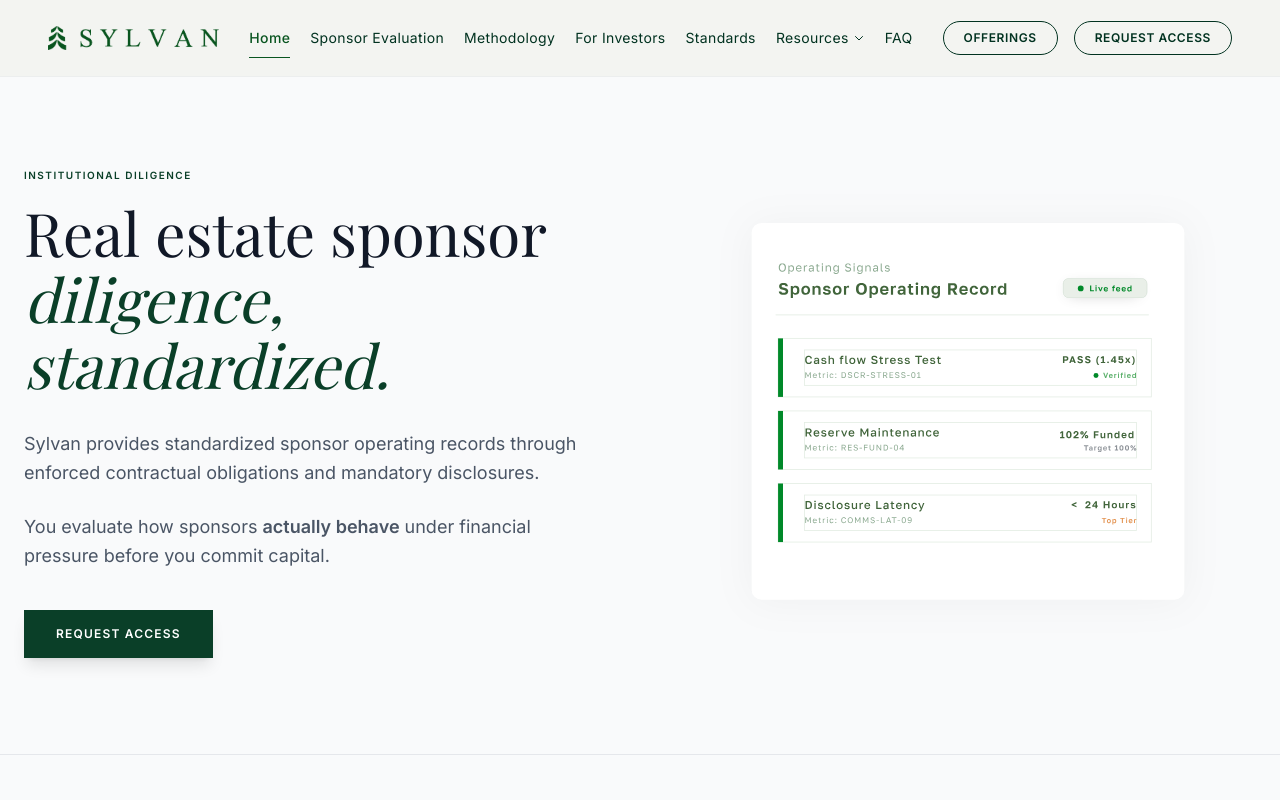
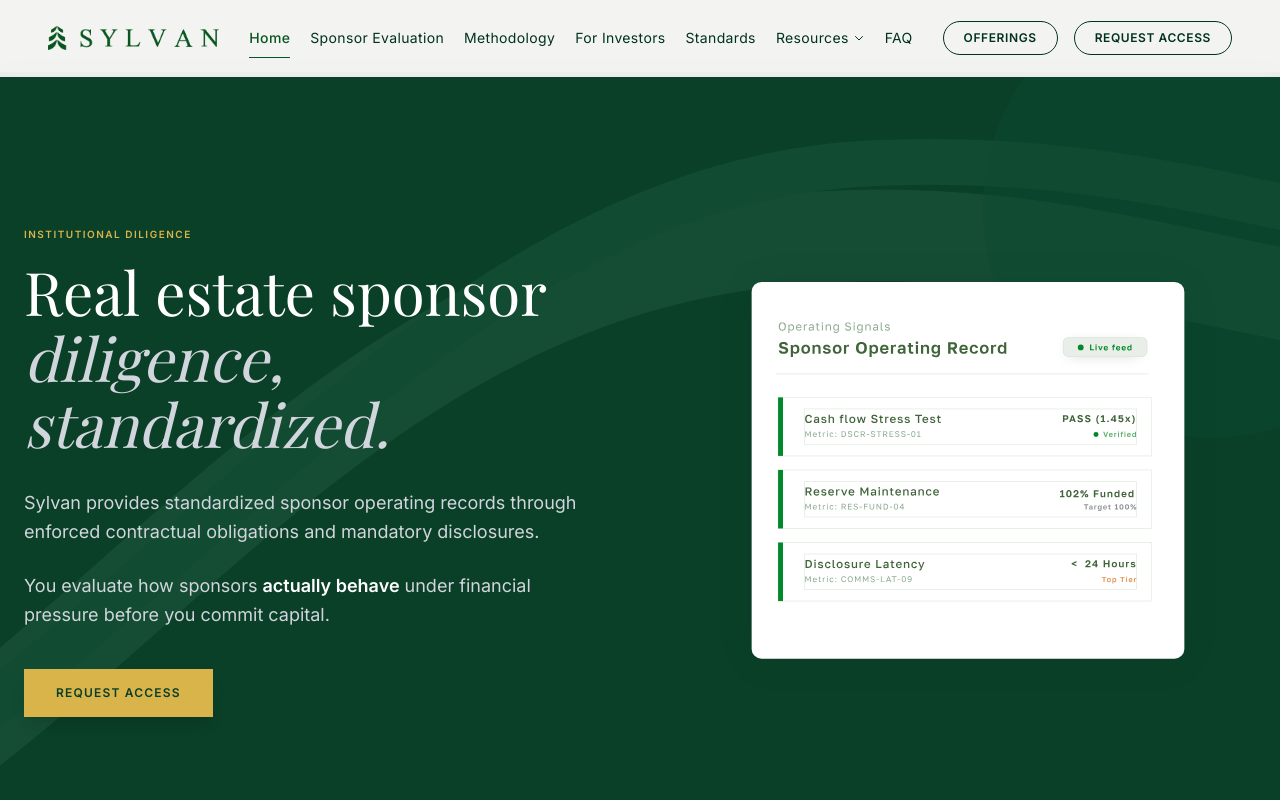
Before and after one commit to Glynac-AI/Sylvian-website, a Next.js app: page / in a window 1280 px wide. Shown: the top 800 px of the page. Built offline with nearby package versions, Linux system fonts and the light colour scheme.

Commit message:
Updated Navigation and home page

```diff
--- a/components/home/Hero.tsx
+++ b/components/home/Hero.tsx
@@ -7,27 +7,40 @@ import RequestAccessButton from '@/components/RequestAccessButton'
 
 export default function Hero() {
     return (
-        <section className="max-w-7xl mx-auto px-6 py-24 grid lg:grid-cols-2 gap-20 items-center border-b border-[#E5E7EB]">
+        <section className="bg-[#0A3F28] text-white relative overflow-hidden min-h-screen">
+            {/* Layered flowing shapes */}
+            <div className="absolute inset-0 opacity-[0.07]">
+                <svg width="100%" height="100%" viewBox="0 0 1400 700" preserveAspectRatio="xMidYMid slice">
+                    {/* Large sweeping curve from bottom-left */}
+                    <path d="M-100,700 C200,600 400,200 800,150 C1100,110 1300,250 1500,200" fill="none" stroke="#A7F3D0" strokeWidth="80" />
+                    {/* Secondary curve */}
+                    <path d="M-100,700 C250,550 500,100 900,80 C1200,65 1350,180 1500,120" fill="none" stroke="#6EE7B7" strokeWidth="40" />
+                    {/* Accent circle glow — top right */}
+                    <circle cx="1200" cy="120" r="200" fill="#34D399" opacity="0.5" />
+                </svg>
+            </div>
+
+            <div className="max-w-7xl mx-auto px-6 py-24 grid lg:grid-cols-2 gap-20 items-center relative z-10 min-h-screen">
                 <motion.div
                     className="fade-in"
                     initial={{ opacity: 0, y: 10 }}
                     animate={{ opacity: 1, y: 0 }}
                     transition={{ duration: 0.8, ease: 'easeOut' }}
                 >
-                <span className="text-[#0A3F28] font-bold text-[10px] uppercase tracking-[0.15em] mb-4 block">
+                    <span className="text-[#D9B44A] font-bold text-[10px] uppercase tracking-[0.15em] mb-4 block">
                         Institutional Diligence
                     </span>
-                <h1 className="text-5xl lg:text-6xl font-serif text-[#111827] leading-[1.1] mb-8">
+                    <h1 className="text-5xl lg:text-6xl font-serif leading-[1.1] mb-8">
                         Real estate sponsor <br />
-                    <span className="italic text-[#0A3F28]">diligence, standardized.</span>
+                        <span className="italic text-gray-300">diligence, standardized.</span>
                     </h1>
-                <p className="text-lg text-gray-600 leading-relaxed mb-6">
+                    <p className="text-lg text-gray-300 leading-relaxed mb-6">
                         Sylvan provides standardized sponsor operating records through enforced contractual obligations and mandatory disclosures.
                     </p>
-                <p className="text-lg text-gray-600 leading-relaxed mb-10">
-                    You evaluate how sponsors <strong>actually behave</strong> under financial pressure before you commit capital.
+                    <p className="text-lg text-gray-300 leading-relaxed mb-10">
+                        You evaluate how sponsors <strong className="text-white">actually behave</strong> under financial pressure before you commit capital.
                     </p>
-                <RequestAccessButton className="bg-[#0A3F28] text-white px-8 py-4 text-xs font-bold tracking-widest uppercase hover:bg-[#145A3C] transition shadow-lg">
+                    <RequestAccessButton className="bg-[#D9B44A] text-[#0A3F28] px-8 py-4 text-xs font-bold tracking-widest uppercase hover:bg-[#C4A243] transition shadow-lg">
                         Request Access
                     </RequestAccessButton>
                 </motion.div>
@@ -49,6 +62,7 @@ export default function Hero() {
                         />
                     </div>
                 </motion.div>
+            </div>
         </section>
     )
 }
--- a/components/layout/Navigation.tsx
+++ b/components/layout/Navigation.tsx
@@ -4,7 +4,7 @@
 import Link from 'next/link'
 import Image from 'next/image'
 import { usePathname } from 'next/navigation'
-import { useState } from 'react'
+import { useState, useRef, useEffect, useCallback } from 'react'
 import { motion, AnimatePresence } from 'framer-motion'
 import RequestAccessButton from '@/components/RequestAccessButton'
 
@@ -13,6 +13,20 @@ export default function Navigation() {
     const [mobileOpen, setMobileOpen] = useState(false)
     const [hoveredLink, setHoveredLink] = useState<string | null>(null)
     const [resourcesOpen, setResourcesOpen] = useState(false)
+    const [resourcesLeft, setResourcesLeft] = useState(0)
+    const resourcesRef = useRef<HTMLDivElement>(null)
+
+    const updateResourcesLeft = useCallback(() => {
+        if (resourcesRef.current) {
+            setResourcesLeft(resourcesRef.current.offsetLeft)
+        }
+    }, [])
+
+    useEffect(() => {
+        updateResourcesLeft()
+        window.addEventListener('resize', updateResourcesLeft)
+        return () => window.removeEventListener('resize', updateResourcesLeft)
+    }, [updateResourcesLeft])
 
     const navLinksBeforeResources = [
         { label: 'Home', href: '/' },
@@ -36,11 +50,13 @@ export default function Navigation() {
     return (
         <>
             <motion.nav
-                className="w-full py-4 md:py-5 px-4 md:px-8 lg:px-12 flex justify-between items-center fixed top-0 left-0 right-0 bg-[#F3F4F1]/95 backdrop-blur-md z-50 border-b border-gray-200/50"
+                className="w-full fixed top-0 left-0 right-0 bg-[#F3F4F1]/95 backdrop-blur-md z-50 border-b border-gray-200/50"
                 initial={{ y: -100 }}
                 animate={{ y: 0 }}
                 transition={{ duration: 0.5, ease: "easeOut" }}
             >
+                {/* Main navbar row */}
+                <div className="py-4 md:py-5 px-4 md:px-8 lg:px-12 flex justify-between items-center">
                     {/* Logo */}
                     <Link href="/">
                         <motion.div
@@ -73,8 +89,9 @@ export default function Navigation() {
                             </Link>
                         ))}
 
-                    {/* Resources Dropdown */}
+                        {/* Resources Toggle */}
                         <div
+                            ref={resourcesRef}
                             className="relative py-2"
                             onMouseEnter={() => {
                                 setResourcesOpen(true)
@@ -104,33 +121,6 @@ export default function Navigation() {
                                     transition={{ duration: 0.2, ease: "easeOut" }}
                                 />
                             </button>
-
-                        {/* Dropdown Menu */}
-                        <AnimatePresence>
-                            {resourcesOpen && (
-                                <motion.div
-                                    className="absolute top-full left-0 mt-2 w-56 bg-white border border-gray-200 rounded-lg shadow-xl overflow-hidden z-50"
-                                    initial={{ opacity: 0, y: -10 }}
-                                    animate={{ opacity: 1, y: 0 }}
-                                    exit={{ opacity: 0, y: -10 }}
-                                    transition={{ duration: 0.2 }}
-                                >
-                                    {resourceLinks.map((link) => (
-                                        <Link
-                                            key={link.href}
-                                            href={link.href}
-                                            className={`block px-4 py-3 text-sm transition-colors duration-150 ${
-                                                pathname === link.href
-                                                    ? 'bg-[#095520] text-white font-medium'
-                                                    : 'text-[#013220] hover:bg-[#F3F4F1] hover:text-[#095520]'
-                                            }`}
-                                        >
-                                            {link.label}
-                                        </Link>
-                                    ))}
-                                </motion.div>
-                            )}
-                        </AnimatePresence>
                         </div>
 
                         {navLinksAfterResources.map((link) => (
@@ -181,6 +171,59 @@ export default function Navigation() {
                             )}
                         </svg>
                     </button>
+                </div>
+
+                {/* Expanded Resources Row */}
+                <div
+                    className="hidden lg:block"
+                    onMouseEnter={() => {
+                        setResourcesOpen(true)
+                        setHoveredLink('/resources')
+                    }}
+                    onMouseLeave={() => {
+                        setResourcesOpen(false)
+                        setHoveredLink(null)
+                    }}
+                >
+                    <AnimatePresence>
+                        {resourcesOpen && (
+                            <motion.div
+                                className="overflow-hidden border-t border-gray-200/50"
+                                initial={{ height: 0, opacity: 0 }}
+                                animate={{ height: 'auto', opacity: 1 }}
+                                exit={{ height: 0, opacity: 0 }}
+                                transition={{ duration: 0.2, ease: "easeOut" }}
+                            >
+                                <div
+                                    className="py-2.5 flex items-center gap-5"
+                                    style={{ paddingLeft: resourcesLeft }}
+                                >
+                                    {resourceLinks.map((link) => (
+                                        <Link
+                                            key={link.href}
+                                            href={link.href}
+                                            onMouseEnter={() => setHoveredLink(link.href)}
+                                            onMouseLeave={() => setHoveredLink('/resources')}
+                                            className={`relative py-1 text-sm tracking-[0.025em] transition-colors duration-200 ${
+                                                pathname === link.href
+                                                    ? 'text-[#095520] font-medium'
+                                                    : 'text-[#013220]/70 hover:text-[#095520]'
+                                            }`}
+                                        >
+                                            {link.label}
+                                            <motion.span
+                                                className="absolute -bottom-0.5 left-0 h-[1.5px] bg-[#095520]"
+                                                initial={{ width: 0 }}
+                                                animate={{ width: (hoveredLink === link.href || pathname === link.href) ? '100%' : 0 }}
+                                                transition={{ duration: 0.2, ease: "easeOut" }}
+                                            />
+                                        </Link>
+                                    ))}
+                                </div>
+                            </motion.div>
+                        )}
+                    </AnimatePresence>
+                </div>
             </motion.nav>
 
             {/* Mobile Menu */}
@@ -205,15 +248,15 @@ export default function Navigation() {
                                 </Link>
                             ))}
 
-                            {/* Resources Dropdown in Mobile */}
+                            {/* Resources Expand in Mobile */}
                             <div>
                                 <button
                                     onClick={() => setResourcesOpen(!resourcesOpen)}
-                                    className={`w-full py-3 text-base tracking-[0.025em] text-left flex items-center justify-between ${isResourcesActive ? 'text-[#095520] font-medium' : 'text-[#013220]'}`}
+                                    className={`w-full py-3 text-base tracking-[0.025em] text-left flex items-center gap-2 ${isResourcesActive ? 'text-[#095520] font-medium' : 'text-[#013220]'}`}
                                 >
                                     Resources
                                     <svg
-                                        className={`w-4 h-4 transition-transform duration-200 ${resourcesOpen ? 'rotate-180' : ''}`}
+                                        className={`w-3.5 h-3.5 transition-transform duration-200 ${resourcesOpen ? 'rotate-180' : ''}`}
                                         fill="none"
                                         viewBox="0 0 24 24"
                                         stroke="currentColor"
@@ -224,7 +267,7 @@ export default function Navigation() {
                                 <AnimatePresence>
                                     {resourcesOpen && (
                                         <motion.div
-                                            className="pl-4 space-y-1"
+                                            className="pl-4 flex flex-col gap-1 overflow-hidden"
                                             initial={{ height: 0, opacity: 0 }}
                                             animate={{ height: 'auto', opacity: 1 }}
                                             exit={{ height: 0, opacity: 0 }}
@@ -235,8 +278,13 @@ export default function Navigation() {
                                                     key={link.href}
                                                     href={link.href}
                                                     onClick={() => setMobileOpen(false)}
-                                                    className={`block py-2 text-sm tracking-[0.025em] ${pathname === link.href ? 'text-[#095520] font-medium' : 'text-[#013220]'}`}
+                                                    className={`inline-flex items-center gap-1.5 py-2 text-sm tracking-[0.025em] transition-colors duration-150 ${
+                                                        pathname === link.href
+                                                            ? 'text-[#095520] font-medium'
+                                                            : 'text-[#013220]/70 hover:text-[#095520]'
+                                                    }`}
                                                 >
+                                                    <span className={`w-1 h-1 rounded-full ${pathname === link.href ? 'bg-[#095520]' : 'bg-[#013220]/30'}`} />
                                                     {link.label}
                                                 </Link>
                                             ))}
```
Lines whose indentation alone changed are shown as unchanged.
